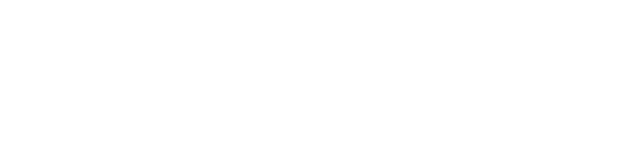
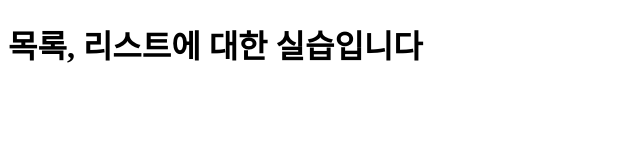
Before and after one commit to YaRkyungmin/web_advanced, a plain HTML site: page basic/index.html in a window 1280 px wide. Shown: the whole page, without its empty margins (0-640 px from the left). Drawn offline with Linux system fonts and the light colour scheme.

Commit message:
✨feat: h1 태그 생성

```diff
--- a/basic/index.html
+++ b/basic/index.html
@@ -7,5 +7,9 @@
     <title>Document</title>
 </head>
 <body>
+    <h1>목록, 리스트에 대한 실습입니다</h1>
+    <!-- list >> <li> -->
+    <!-- Ordered List -->
+    <!-- UnOrdered List -->
 </body>
 </html>
```
